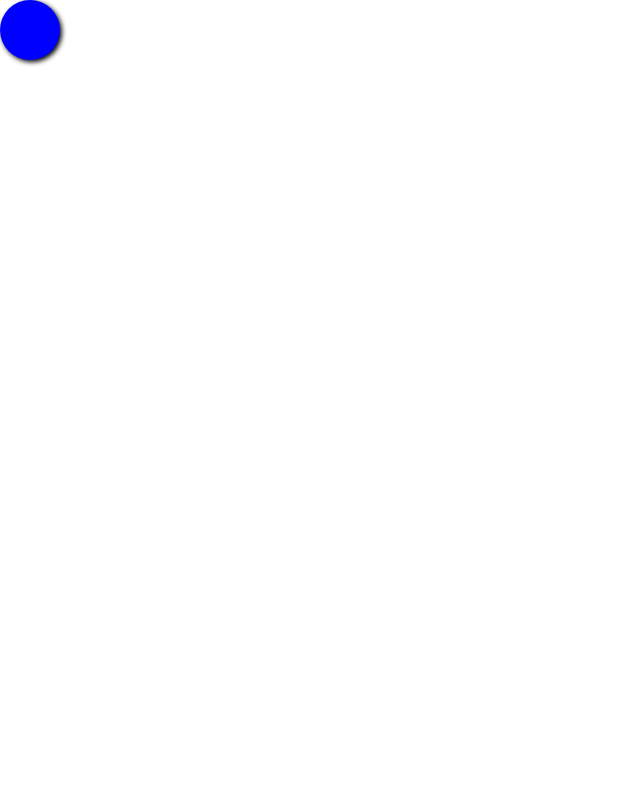
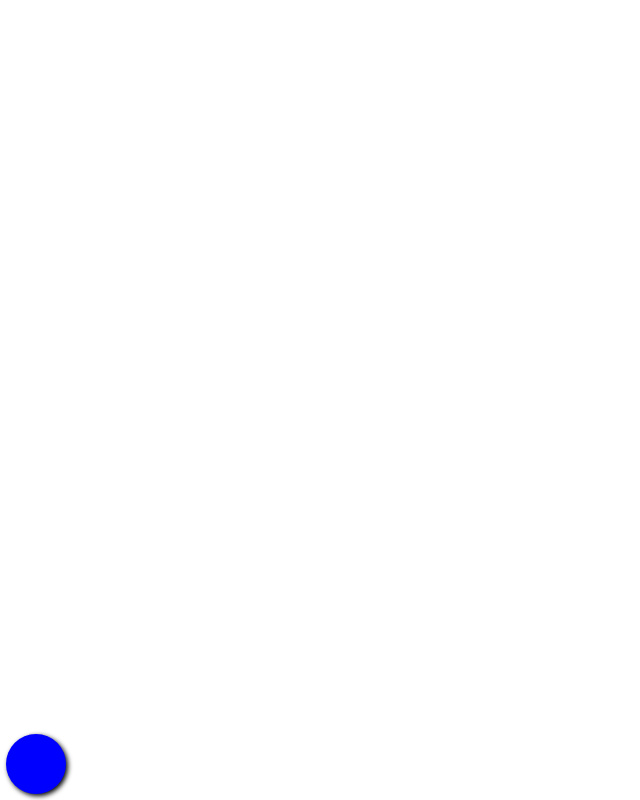
Before and after one commit to dualcnhq/quip-frame, a React app: page / in a window 1280 px wide. Shown: the whole page, without its empty margins (0-640 px from the left). Built offline with nearby package versions, Linux system fonts and the light colour scheme.

Commit message:
simplify embedding of the react app into the static page

```diff
--- a/src/css/app.css
+++ b/src/css/app.css
@@ -1,25 +1,8 @@
-/* div {
-	position: absolute;
-	top: 0;
-	bottom: 0;
-	left: 0;
-	right: 0;
-
-	margin: auto;
-} */
-
-.bottom-left {
+.blue-circle {
   position: fixed;
-  bottom: 0;
-  left: 0;
-}
-
-.blue-circle {
-	top: 10;
-	bottom: 0;
-	left: 0;
-	right: 0;
-
+	bottom: 6px;
+  left: 6px;
+  z-index: 2147483647;
   width: 60px;
   height: 60px;
   border-radius: 50%;
--- a/src/index.js
+++ b/src/index.js
@@ -4,5 +4,9 @@ import './css/index.css';
 import App from './App';
 import registerServiceWorker from './registerServiceWorker';
 
-ReactDOM.render(<App />, document.getElementById('root'));
+const root = document.createElement('div');
+root.id = 'root';
+document.body.appendChild(root);
+
+ReactDOM.render(<App />, root);
 registerServiceWorker();
```
Also changed, not shown: static/kubernetes-io.html (+3 -5 lines), 1 other file (tests, documents, lock files or other folders).
